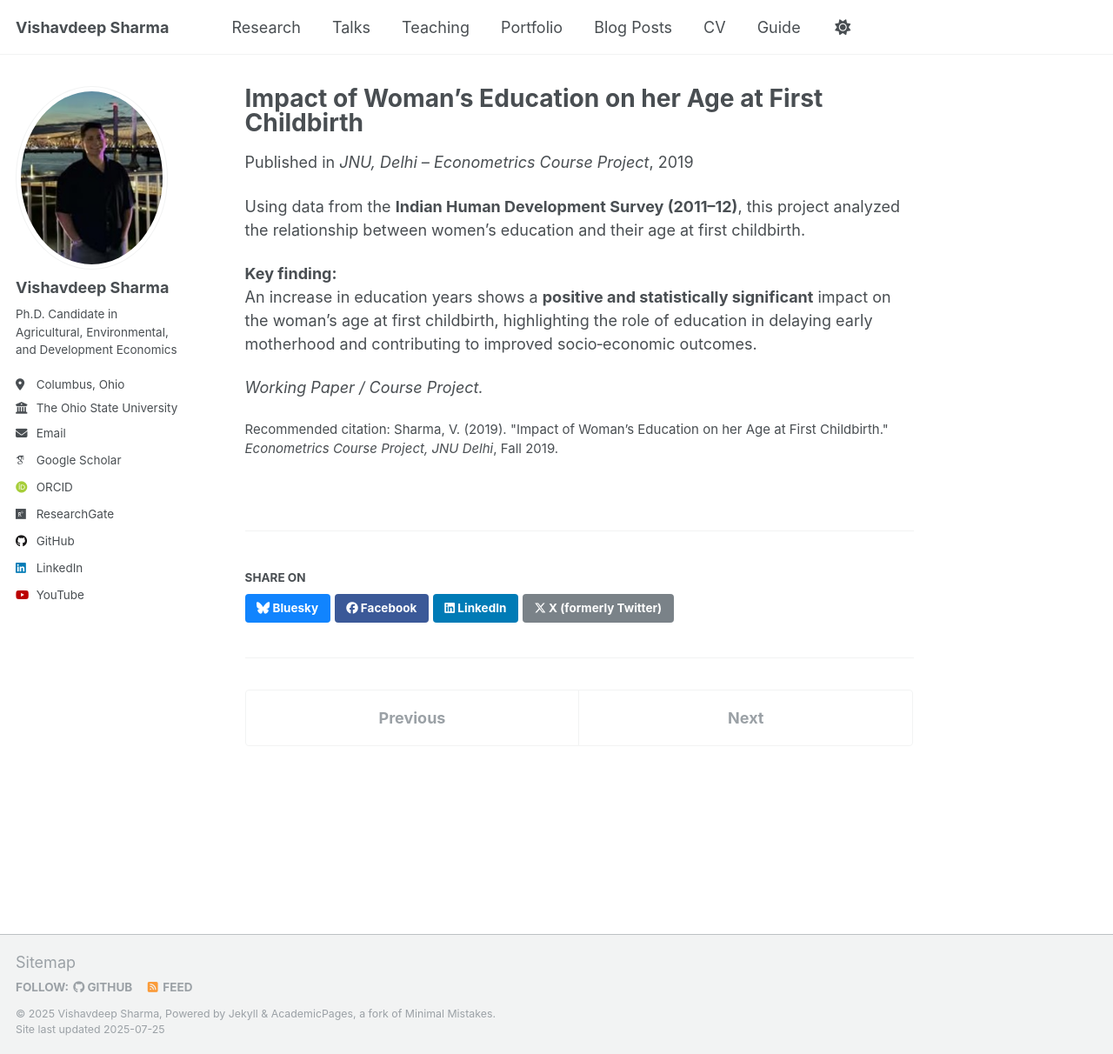
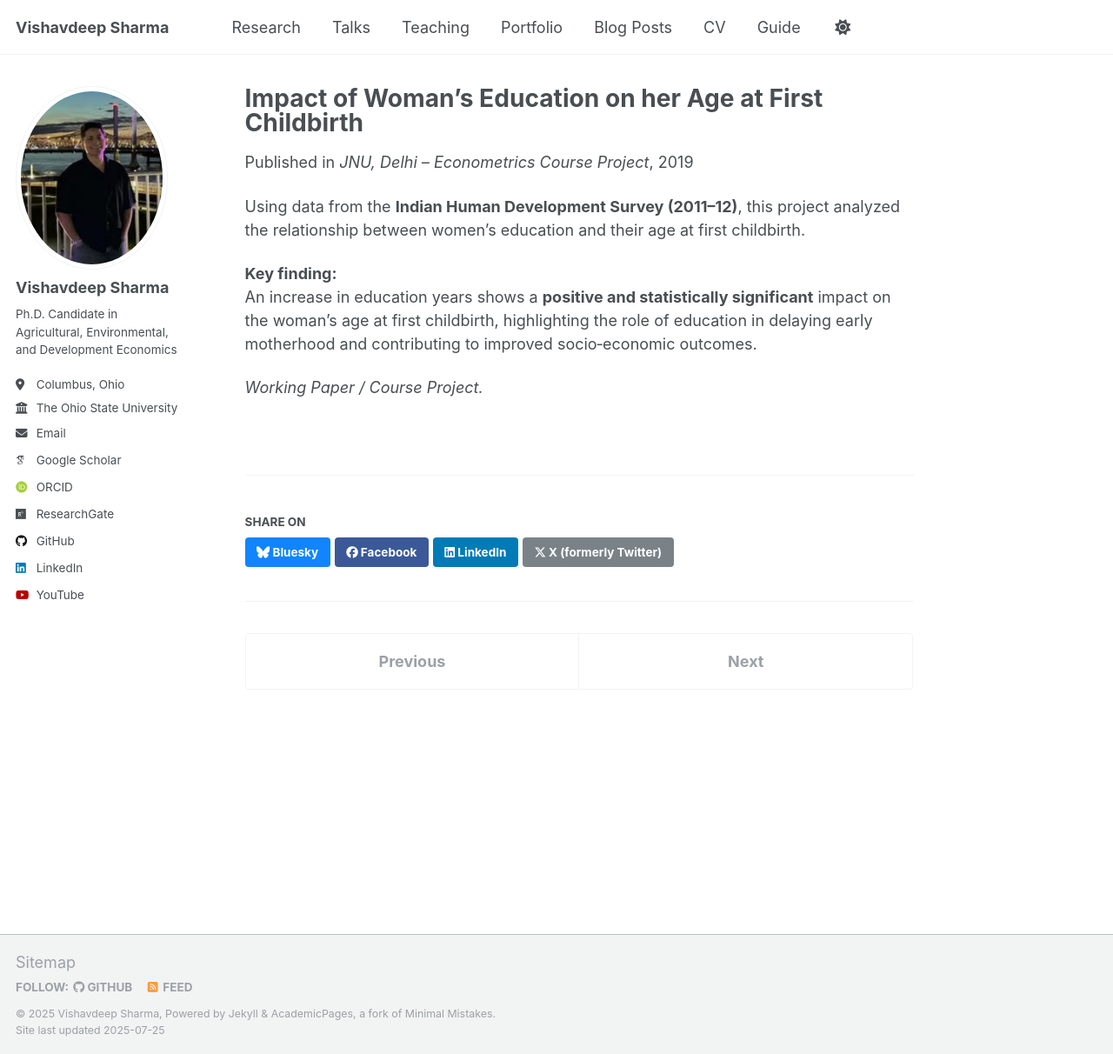
Before and after one commit to vishavdeeps95/vishavdeeps95.github.io, a Jekyll site: the page built from _publications/2024-02-17-paper-title-number-4.md, in a window 1280 px wide and 1212 px high. Shown: the whole window at 87% size. Built offline with Jekyll 4.4.1, drawn with Linux system fonts in a browser that asks for light colours; some web fonts are replaced; a script that is not in the unit is left out.

Commit message:
Update 2024-02-17-paper-title-number-4.md

```diff
--- a/_publications/2024-02-17-paper-title-number-4.md
+++ b/_publications/2024-02-17-paper-title-number-4.md
@@ -6,7 +6,6 @@ permalink: /publication/2019-womans-education-childbirth
 excerpt: 'Using Indian Human Development Survey data, this project shows a positive impact of education years on the age at first childbirth.'
 date: 2019-12-01
 venue: 'JNU, Delhi – Econometrics Course Project'
-citation: 'Sharma, V. (2019). "Impact of Woman’s Education on her Age at First Childbirth." <i>Econometrics Course Project, JNU Delhi</i>, Fall 2019.'
 ---
 
 Using data from the **Indian Human Development Survey (2011–12)**, this project analyzed the relationship between women’s education and their age at first childbirth.
```
